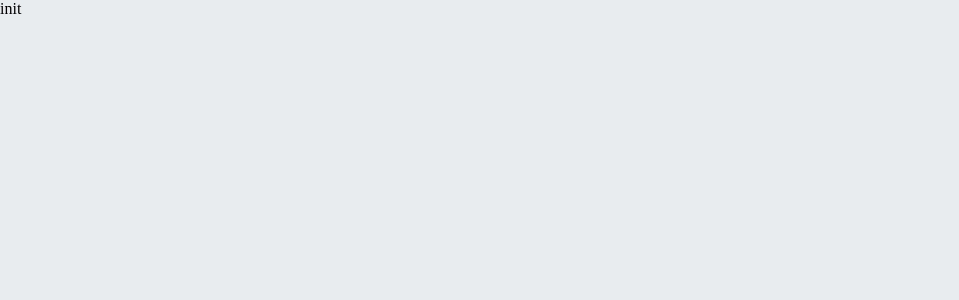
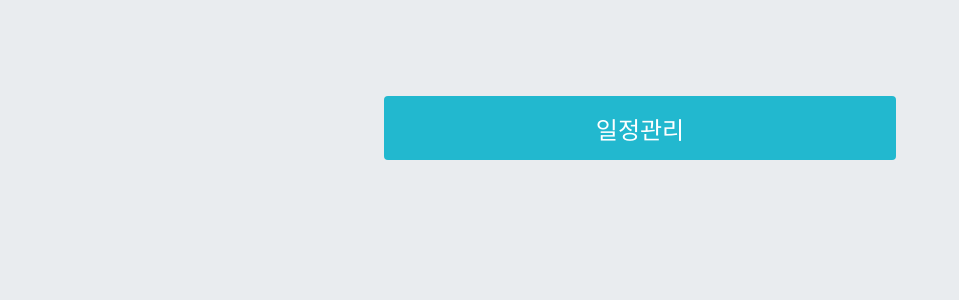
Before and after one commit to hojun3377/todo-app, a React (Create React App) app: page / in a window 1280 px wide. Shown: the top 300 px of the page, without its empty margins (0-959 px from the left). Built offline with nearby package versions, Linux system fonts and the light colour scheme.

Commit message:
TodoTemplate

```diff
--- /dev/null
+++ b/jsconfig.json
@@ -0,0 +1,5 @@
+{
+  "compilerOptions": {
+    "target": "ES6"
+  }
+}
--- a/package.json
+++ b/package.json
@@ -6,8 +6,11 @@
     "@testing-library/jest-dom": "^5.14.1",
     "@testing-library/react": "^13.0.0",
     "@testing-library/user-event": "^13.2.1",
+    "classnames": "^2.3.2",
+    "node-sass": "^8.0.0",
     "react": "^18.2.0",
     "react-dom": "^18.2.0",
+    "react-icons": "^4.8.0",
     "react-scripts": "5.0.1",
     "web-vitals": "^2.1.0"
   },
@@ -41,6 +44,7 @@
     "eslint": "latest",
     "eslint-config-prettier": "^8.8.0",
     "eslint-plugin-import": "^2.27.5",
-    "eslint-plugin-react": "latest"
+    "eslint-plugin-react": "latest",
+    "prop-types": "^15.8.1"
   }
 }
--- a/src/App.js
+++ b/src/App.js
@@ -1,7 +1,9 @@
 import React from 'react';
 
+import TodoTemplate from './components/TodoTemplate';
+
 function App() {
-  return <div> init </div>;
+  return <TodoTemplate></TodoTemplate>;
 }
 
 export default App;
--- /dev/null
+++ b/src/components/TodoTemplate.js
@@ -0,0 +1,19 @@
+import React from 'react';
+import PropTypes from 'prop-types';
+
+import './TodoTemplate.scss';
+
+const TodoTemplate = ({ children }) => {
+  return (
+    <div className="TodoTemplate">
+      <div className="app-title">일정관리</div>
+      <div className="content">{children}</div>
+    </div>
+  );
+};
+
+TodoTemplate.propTypes = {
+  children: PropTypes.element,
+};
+
+export default TodoTemplate;
--- /dev/null
+++ b/src/components/TodoTemplate.scss
@@ -0,0 +1,20 @@
+.TodoTemplate {
+  width: 512px;
+  margin: 6rem auto 0;
+  border-radius: 4px;
+  overflow: hidden;
+}
+
+.app-title {
+  background: #22b8cf;
+  color: white;
+  height: 4rem;
+  font-size: 1.5rem;
+  display: flex;
+  align-items: center;
+  justify-content: center;
+}
+
+.content {
+  background: white;
+}
```
Also changed, not shown: .eslintrc.json, 1 other file (tests, documents, lock files or other folders).
